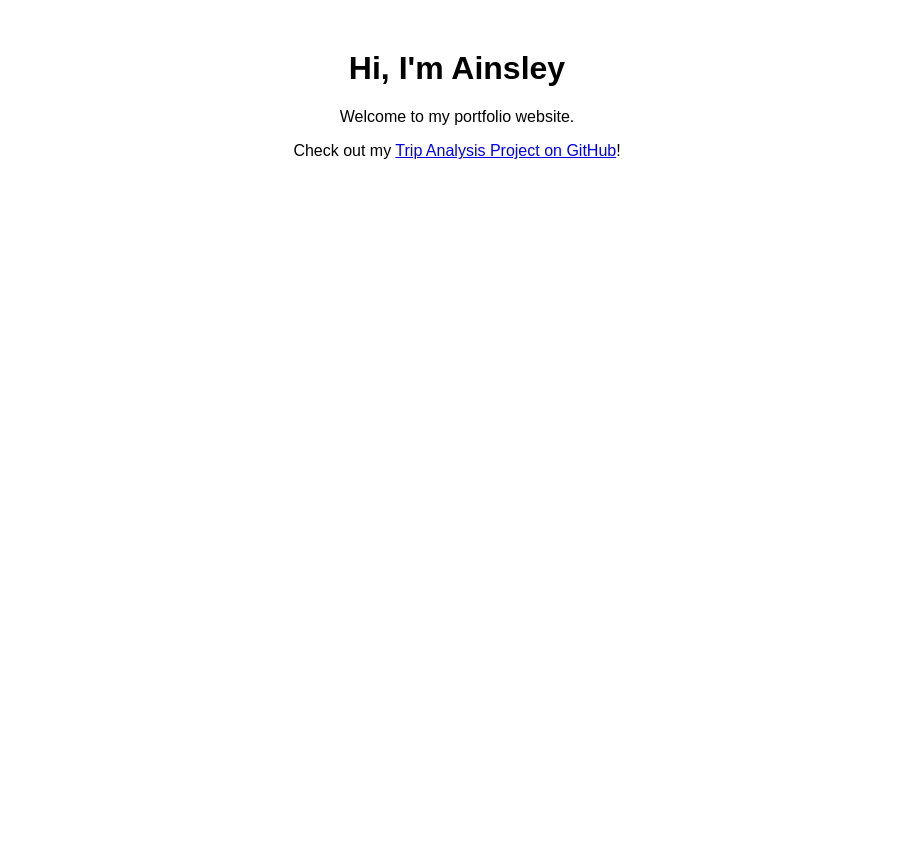
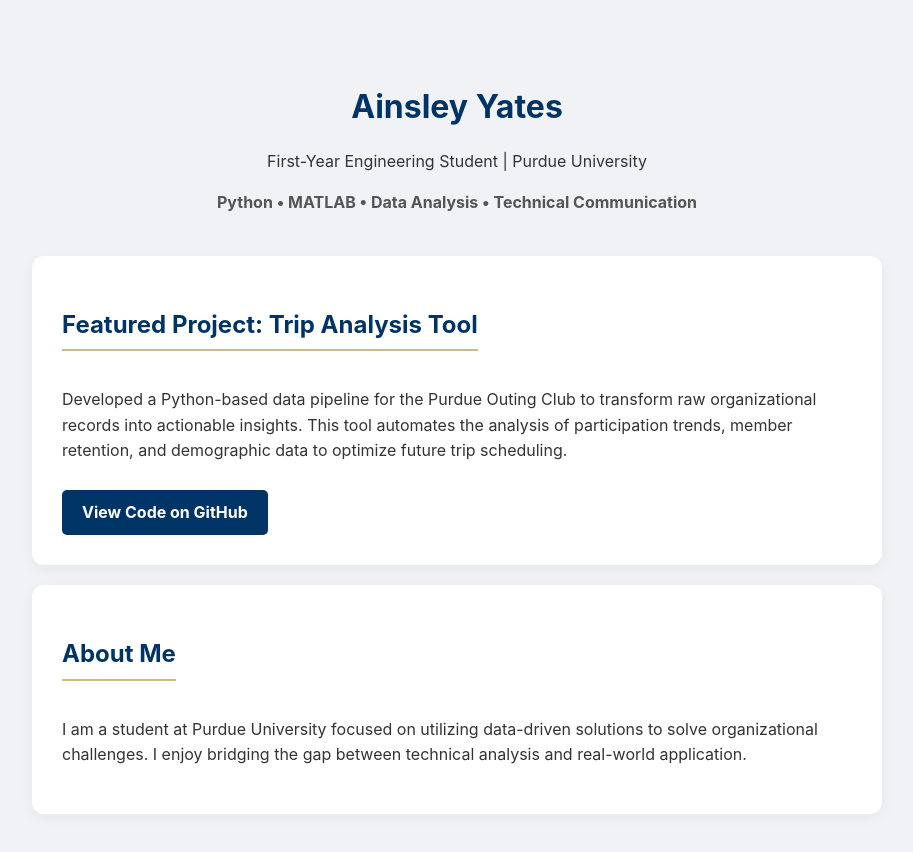
Before and after one commit to yainsley/yainsley.github.io, a plain HTML site: page index.html in a window 1280 px wide. Shown: the whole page, without its empty margins (183-1096 px from the left). Before the commit the page ends 800 px from the top, so only its background shows below. Drawn offline with Linux system fonts and the light colour scheme.

Commit message:
Update index.html

```diff
--- a/index.html
+++ b/index.html
@@ -1,12 +1,64 @@
 <!DOCTYPE html>
 <html>
 <head>
-    <title>Ainsley Yates</title>
-    <link rel="stylesheet" href="style.css">
+    <title>Ainsley Yates | Engineering Portfolio</title>
+    <style>
+        /* This section makes it look clean and modern */
+        body {
+            font-family: -apple-system, BlinkMacSystemFont, "Segoe UI", Roboto, sans-serif;
+            line-height: 1.6;
+            max-width: 850px;
+            margin: 40px auto;
+            padding: 20px;
+            background-color: #f0f2f5;
+            color: #333;
+        }
+        .header {
+            text-align: center;
+            margin-bottom: 40px;
+        }
+        .card {
+            background: white;
+            padding: 30px;
+            border-radius: 12px;
+            box-shadow: 0 4px 15px rgba(0,0,0,0.05);
+            margin-bottom: 20px;
+        }
+        h1 { color: #003366; margin-bottom: 5px; } /* Purdue Blue */
+        h2 { color: #003366; border-bottom: 2px solid #ceb888; padding-bottom: 5px; display: inline-block; } /* Purdue Gold underline */
+        .btn {
+            display: inline-block;
+            background: #003366;
+            color: white;
+            padding: 10px 20px;
+            text-decoration: none;
+            border-radius: 5px;
+            font-weight: bold;
+            margin-top: 10px;
+        }
+        .btn:hover { background: #004a99; }
+        .skills { font-weight: bold; color: #555; }
+    </style>
 </head>
 <body>
-    <h1>Hi, I'm Ainsley</h1>
-    <p>Welcome to my portfolio website.</p>
-    <p>Check out my <a href="https://github.com/yainsley/outing-club-analysis">Trip Analysis Project on GitHub</a>!</p>
+
+    <div class="header">
+        <h1>Ainsley Yates</h1>
+        <p>First-Year Engineering Student | Purdue University</p>
+        <p class="skills">Python • MATLAB • Data Analysis • Technical Communication</p>
+    </div>
+
+    <div class="card">
+        <h2>Featured Project: Trip Analysis Tool</h2>
+        <p>Developed a Python-based data pipeline for the Purdue Outing Club to transform raw organizational records into actionable insights. This tool automates the analysis of participation trends, member retention, and demographic data to optimize future trip scheduling.</p>
+
+        <a href="https://github.com/YOUR_USERNAME/outing-club-analysis" class="btn">View Code on GitHub</a>
+    </div>
+
+    <div class="card">
+        <h2>About Me</h2>
+        <p>I am a student at Purdue University focused on utilizing data-driven solutions to solve organizational challenges. I enjoy bridging the gap between technical analysis and real-world application.</p>
+    </div>
+
 </body>
 </html>
```
